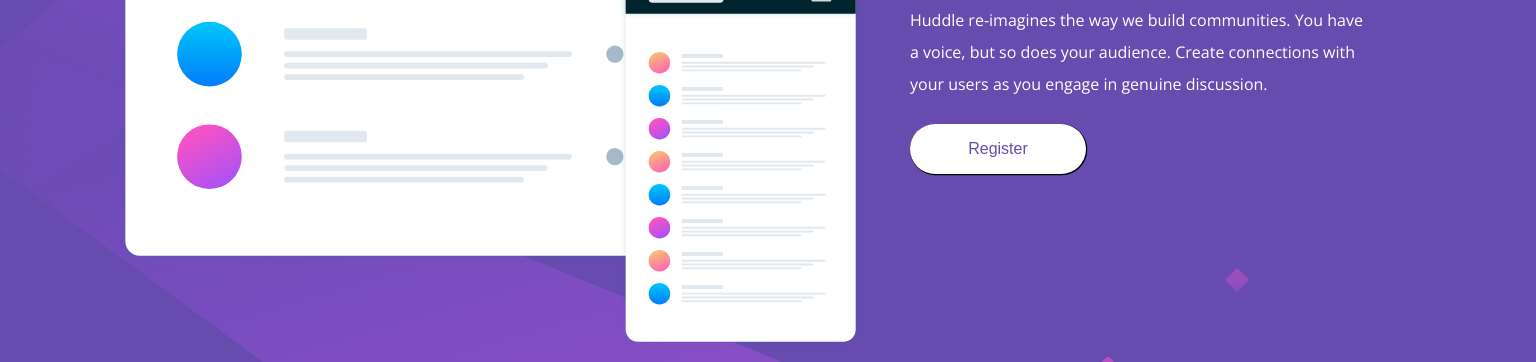
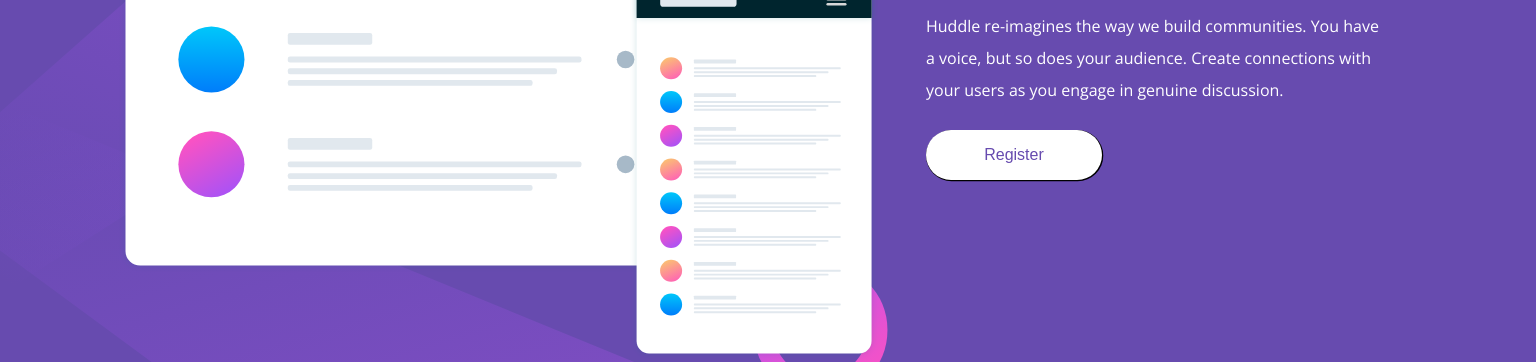
Before and after one commit to marilisa-saldanha/huddle-landing-page-with-single-introductory-section-master, a plain HTML site: page index.html in a window 1536 px wide. Shown: the part 326-688 px from the top of the page. Drawn offline with nearby package versions, Linux system fonts and the light colour scheme.

Commit message:
update style.css

```diff
--- a/css/style.css
+++ b/css/style.css
@@ -137,6 +137,7 @@
   body {
     background: url('../images/bg-desktop.svg'), var(--violet);
     background-repeat: no-repeat, no-repeat;
+    background-size: cover;
   }
 
   header {
@@ -257,7 +258,7 @@
 
   .illustration img {
     padding-top: 2rem;
-    width: 46.5rem;
+    width: 47.5rem;
   }
 
   .content {
@@ -272,7 +273,7 @@
   .content p {
     font-size: 1rem;
     line-height: 2rem;
-    padding: 0 3rem 0 0;
+    padding: 0 2rem 0 0;
   }
 
   .content button {
```
